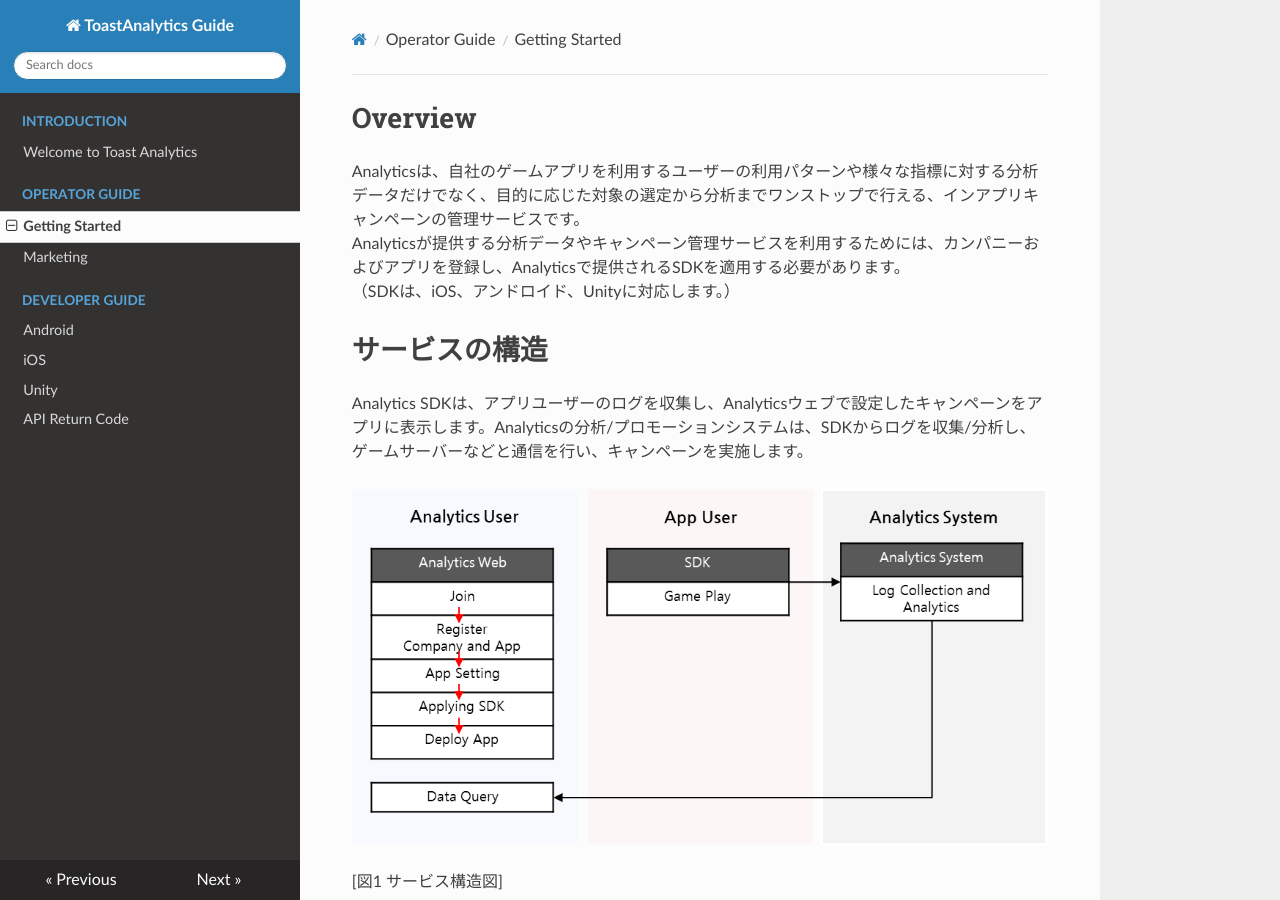
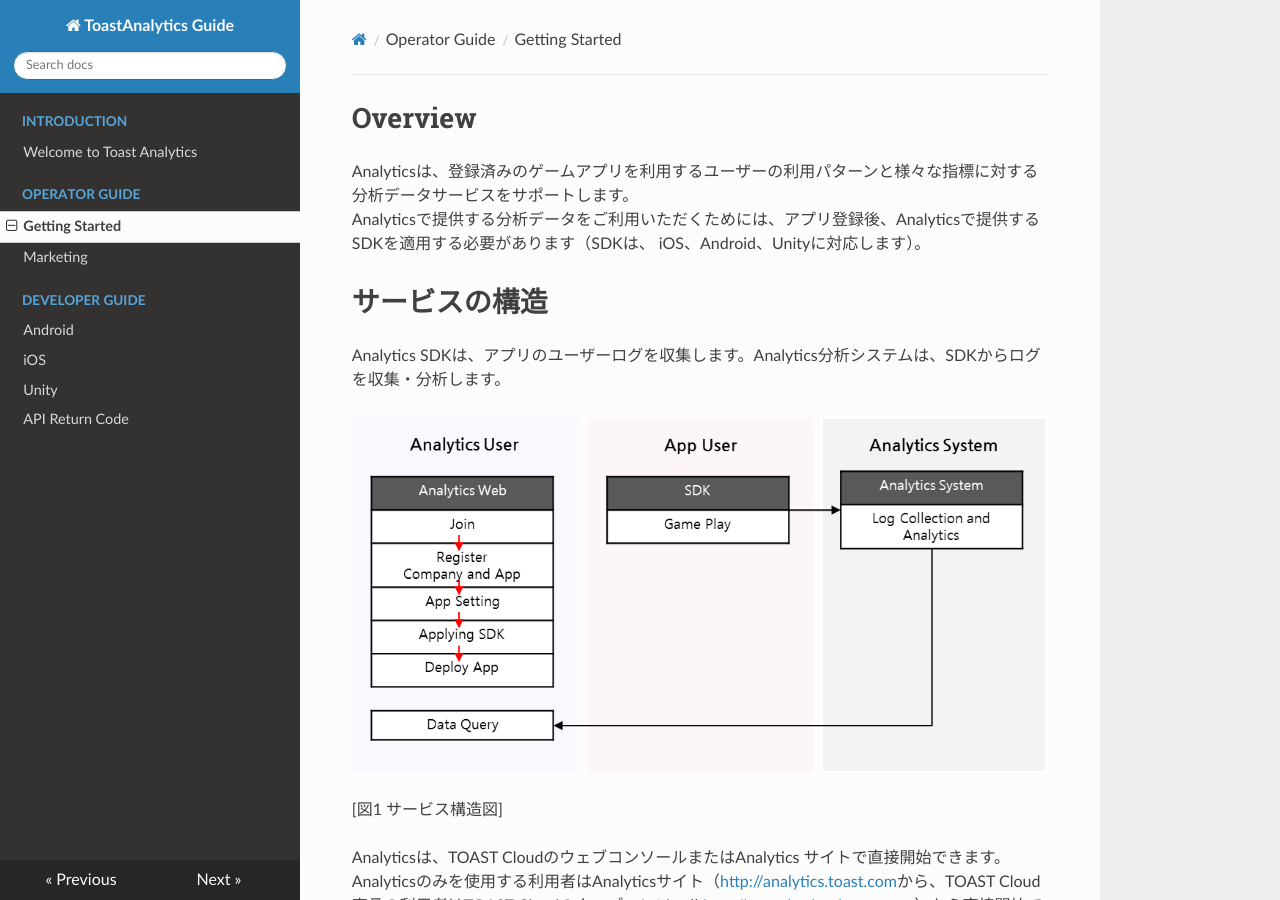
Before and after one commit to ToastAnalytics/ToastAnalytics_JA, an MkDocs documentation site: the page built from docs/Developer/1. Getting Started.md, in a window 1280 px wide and 900 px high. Built offline with MkDocs 1.6.1, drawn with Linux system fonts in a browser that asks for light colours; nearby versions of some CDN libraries; old or Windows-style settings are respelled for this version of MkDocs; some of the changed text lies outside the part shown.

Commit message:
no message

```diff
--- a/docs/Developer/1. Getting Started.md
+++ b/docs/Developer/1. Getting Started.md
@@ -1,12 +1,11 @@
 #Overview
 
-Analyticsは、自社のゲームアプリを利用するユーザーの利用パターンや様々な指標に対する分析データだけでなく、目的に応じた対象の選定から分析までワンストップで行える、インアプリキャンペーンの管理サービスです。<br />
-Analyticsが提供する分析データやキャンペーン管理サービスを利用するためには、カンパニーおよびアプリを登録し、Analyticsで提供されるSDKを適用する必要があります。
-（SDKは、iOS、アンドロイド、Unityに対応します。）
+Analyticsは、登録済みのゲームアプリを利用するユーザーの利用パターンと様々な指標に対する分析データサービスをサポートします。<br/>
+Analyticsで提供する分析データをご利用いただくためには、アプリ登録後、Analyticsで提供するSDKを適用する必要があります（SDKは、 iOS、Android、Unityに対応します）。
 
 #サービスの構造
 
-Analytics SDKは、アプリユーザーのログを収集し、Analyticsウェブで設定したキャンペーンをアプリに表示します。Analyticsの分析/プロモーションシステムは、SDKからログを収集/分析し、ゲームサーバーなどと通信を行い、キャンペーンを実施します。
+Analytics SDKは、アプリのユーザーログを収集します。Analytics分析システムは、SDKからログを収集・分析します。
 
 ![図1 サービス構造図](https://raw.githubusercontent.com/ToastAnalytics/ToastAnalytics_JA/master/docs/Developer/images/an_1.png)
 
@@ -153,8 +152,8 @@ Analyticsサイト内のアプリ登録ボタンは、LNBのアプリリスト
 アプリのアドミン権限がある場合、「アプリを削除する」をクリックしてアプリを削除することができます。アプリは削除された直後から、Analyticsで使用できなくなります。間違えてアプリを削除してしまった場合は、削除日から30日以内にカストマーセンターにアプリ削除のキャンセルを依頼してください。ただし、この場合には、削除日から削除をキャンセルした日までのデータは収集されません。
 
 ####2. メンバーの設定
-アプリのメンバー情報は、アプリの管理者レベル以上の者のみ、確認および編集することができます。メンバーの権限レベルは下記のよう分けられます。
-- アドミン：アプリの分析データの確認、キャンペーン登録などの運営、さらにはアプリの設定および情報の変更が可能なアカウント
+アプリのメンバー情報は、アプリの管理者レベル以上の者のみ、確認および編集することができます。メンバーの権限レベルは下記のよう分けられます。</br>
+- アドミン：該当アプリの分析データを検索でき、運営やアプリの設定および情報を変更できるアカウント</br>
 - メンバー：アプリのデータおよびアプリの情報のみが確認できるアカウント（運営、設定は使用不可能）
 
 ![図12 メンバー設定ページ](https://raw.githubusercontent.com/ToastAnalytics/ToastAnalytics_JA/master/docs/Developer/images/jp_Image12.png)
```
